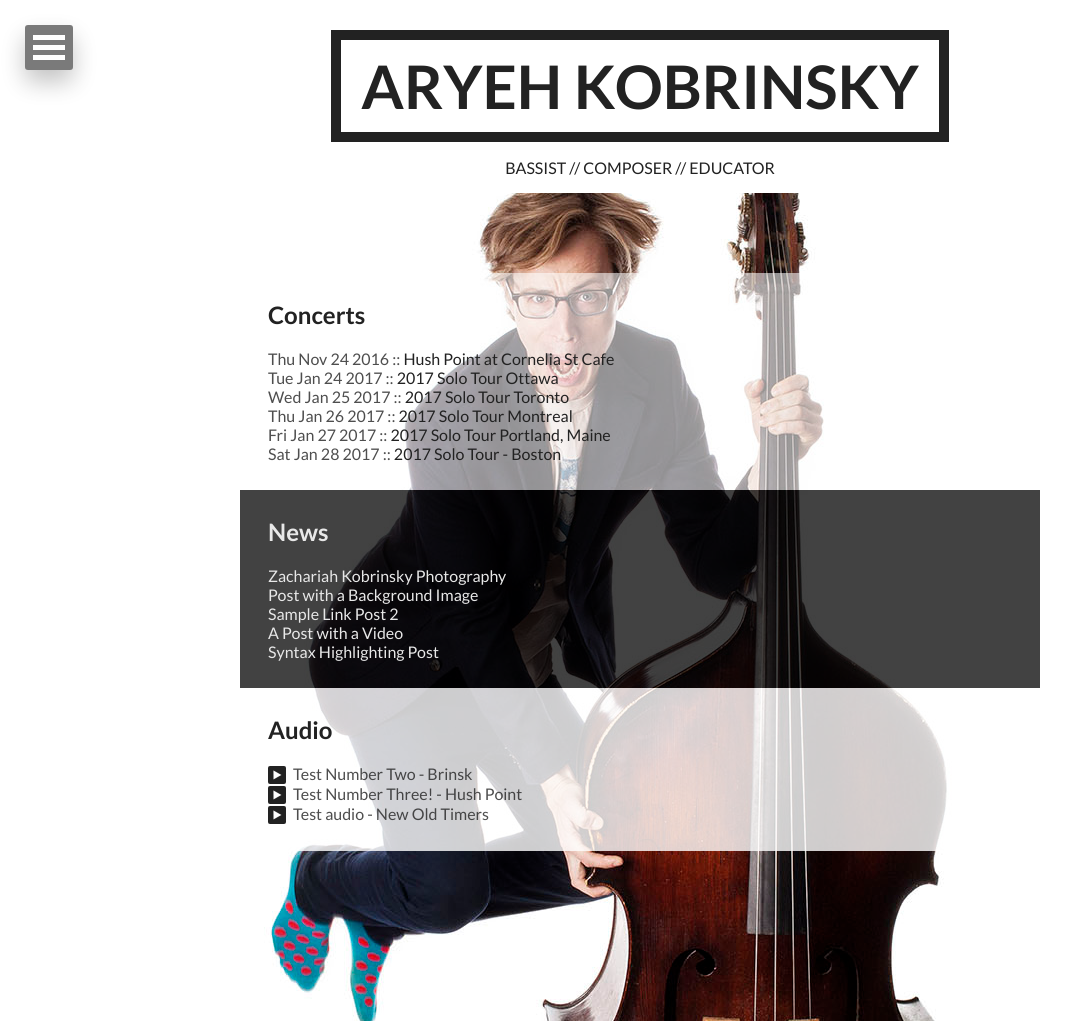
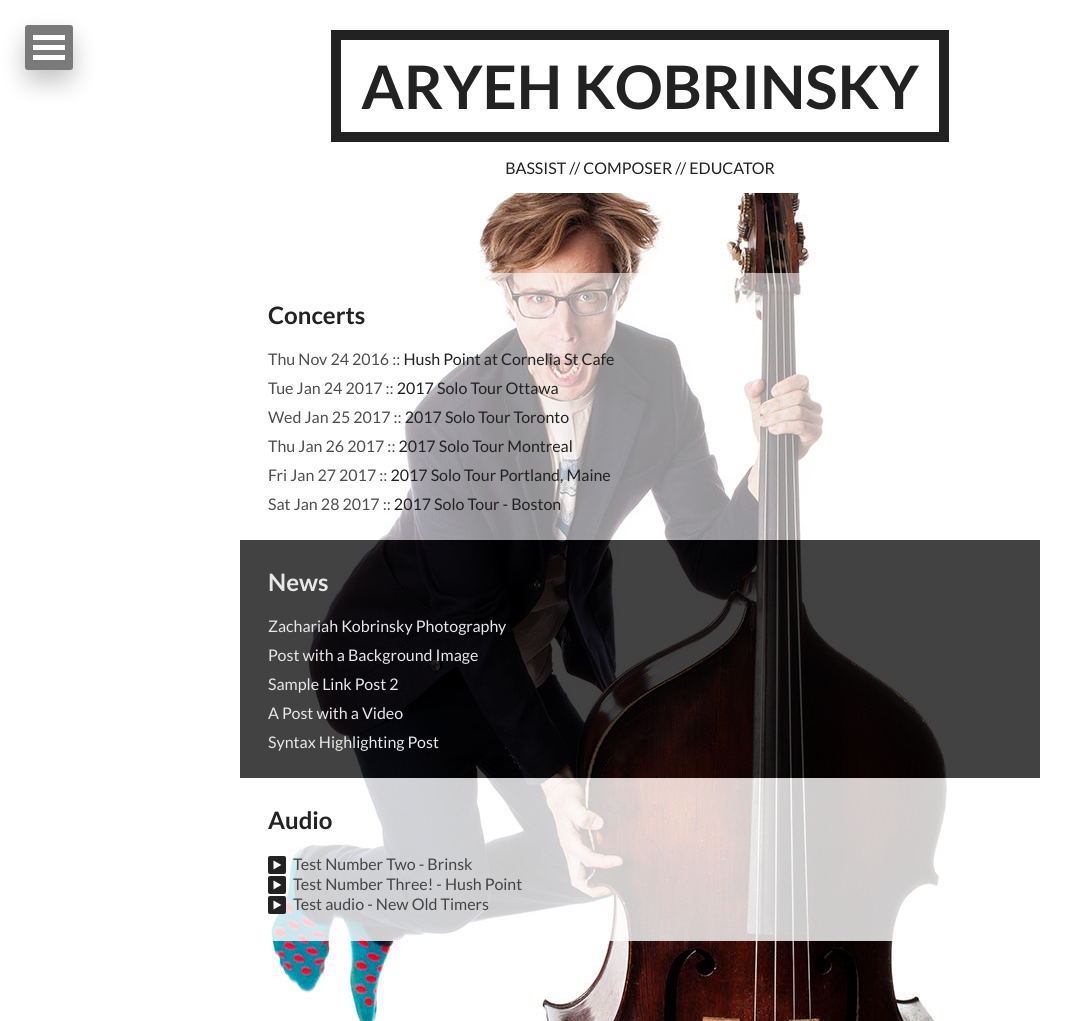
Before and after one commit to akobrinsky/akobrinsky.github.io, a Jekyll site: the page built from index.html, in a window 1280 px wide. Shown: the whole page, without its empty margins (0-1087 px from the left). Built offline with Jekyll 4.4.1, drawn with Linux system fonts in a browser that asks for light colours; nearby versions of some CDN libraries.

Commit message:
list margins

```diff
--- a/_sass/_page.scss
+++ b/_sass/_page.scss
@@ -835,3 +835,11 @@ header .entry-meta {
 .block-wrapper {
 	margin: 80px 0;
 }
+.block-wrapper {
+	.posting {
+		margin: 10px 0 0 0;
+	}
+	.concert-listing {
+		margin: 10px 0 0 0;
+	}
+}
```
